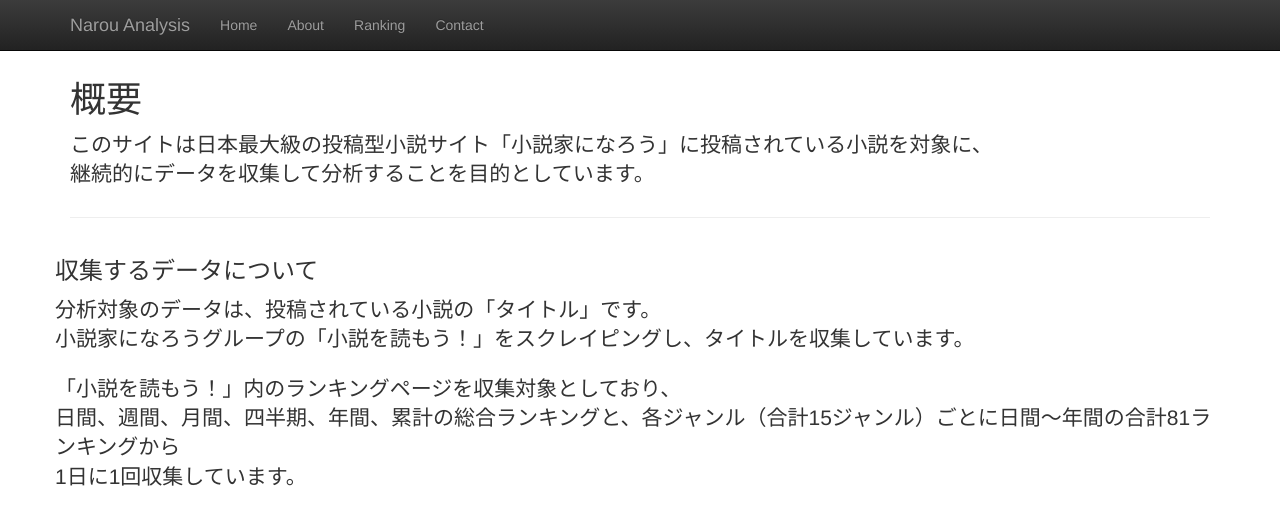
After one commit to sbhr/narou, a Django app: a page that uses django/analysis/templates/base.html in a window 1280 px wide. The commit adds this page. Shown: the top 525 px of the page. Run offline with Django 3.2, Linux system fonts and the light colour scheme; some libraries are stand-ins or nearby versions.

Commit message:
add About page

```diff
--- /dev/null
+++ b/django/analysis/templates/analysis/about.html
@@ -0,0 +1,25 @@
+{% extends "base.html" %}
+
+{% block title %}About page{% endblock title %}
+
+{% block extrahead %}
+{# CSSとか #}
+{% endblock %}
+
+{% block content %}
+<div class="container" role="main">
+	<div class="page-header" style="margin-top:+80px">
+		<h1>概要</h1>
+		<p class="lead">このサイトは日本最大級の投稿型小説サイト「小説家になろう」に投稿されている小説を対象に、</br>
+		継続的にデータを収集して分析することを目的としています。</p>
+	</div>
+	<div class="row">
+		<h3>収集するデータについて</h3>
+		<p class="lead">分析対象のデータは、投稿されている小説の「タイトル」です。</br>
+		小説家になろうグループの「小説を読もう！」をスクレイピングし、タイトルを収集しています。</p>
+	<p class="lead">「小説を読もう！」内のランキングページを収集対象としており、</br>
+		日間、週間、月間、四半期、年間、累計の総合ランキングと、各ジャンル（合計15ジャンル）ごとに日間～年間の合計81ランキングから</br>
+		1日に1回収集しています。</p>
+	</div>
+</div>
+{% endblock content %}
--- a/django/analysis/templates/base.html
+++ b/django/analysis/templates/base.html
@@ -33,6 +33,7 @@
 				<div id="navbar" class="collapse navbar-collapse">
 					<ul class="nav navbar-nav">
 						<li><a href="{% url 'analysis:index' %}">Home</a></li>
+						<li><a href="{% url 'analysis:about' %}">About</a></li>
 						<li><a href="{% url 'analysis:ranking' %}">Ranking</a></li>
 						<li><a href="#contact">Contact</a></li>
 					</ul>
--- a/django/analysis/urls.py
+++ b/django/analysis/urls.py
@@ -6,6 +6,7 @@ from analysis import views
 urlpatterns = [
     # Top page
     url(r'^$', views.index, name='index'),
-    url(r'^ranking/$', views.ranking, name='ranking'),
-    url(r'^ranking/list/(?P<term_id>\d+)/$', views.RankingList.as_view(), name='ranking_list'),
+    url(r'^ranking$', views.ranking, name='ranking'),
+    url(r'^about$', views.about, name='about'),
+    url(r'^ranking/list/(?P<term_id>\d+)$', views.RankingList.as_view(), name='ranking_list'),
 ]
--- a/django/analysis/views.py
+++ b/django/analysis/views.py
@@ -9,7 +9,7 @@ from datetime import datetime
 
 # Create your views here.
 def index(request):
-    """Top Page"""
+    """Top page"""
 
     #本日のランキング
     raw_latest_date = Score.objects.order_by('id').reverse()[:1].values('date')[0]['date']
@@ -21,6 +21,13 @@ def index(request):
     return render(request,
                   'analysis/index.html',
                   {'words': words})
+
+# About page
+def about(request):
+    """About page"""
+
+    return render(request,
+                  'analysis/about.html')
 
 # Ranking page
 def ranking(request):
```
